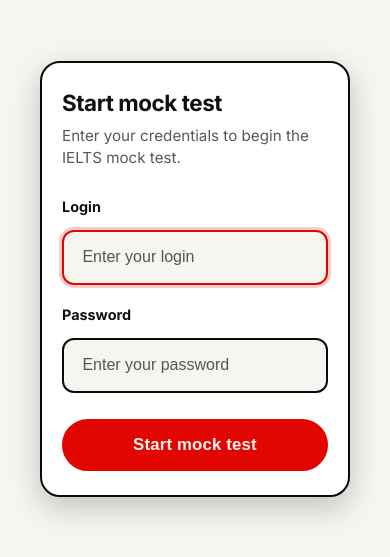
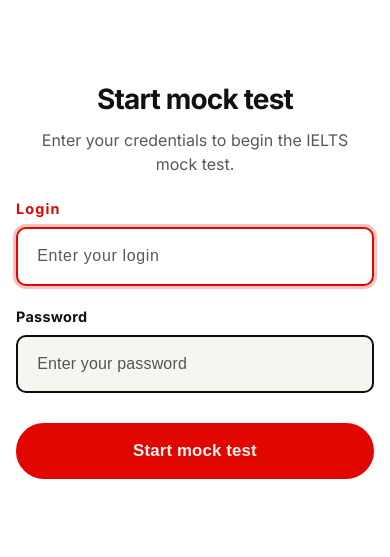
Before and after one commit to Istam0808/jasur_ielts_front, a Next.js app: page / in a window 390 px wide. Shown: the part 143-700 px from the top of the page. Built offline with nearby package versions, Linux system fonts and the light colour scheme.

Commit message:
Refactor student login form layout for improved accessibility and responsiveness; enhance styles for better user experience and visual consistency

```diff
--- a/src/app/page.jsx
+++ b/src/app/page.jsx
@@ -33,6 +33,7 @@
           noValidate
           autoComplete="on"
         >
+          <div className="student-login__field">
             <label className="student-login__label" htmlFor="student-login">
               Login
             </label>
@@ -49,7 +50,9 @@
               aria-invalid={!!error}
               aria-describedby={error ? "student-login-error" : undefined}
             />
+          </div>
 
+          <div className="student-login__field">
             <label className="student-login__label" htmlFor="student-password">
               Password
             </label>
@@ -64,6 +67,7 @@
               aria-required="true"
               aria-invalid={!!error}
             />
+          </div>
 
           {error && (
             <p
--- a/src/app/student-login.scss
+++ b/src/app/student-login.scss
@@ -1,9 +1,4 @@
 @use "../style/__settings" as s;
-
-@mixin container($max: 420px) {
-  width: min(#{$max}, calc(100% - 2rem));
-  margin-inline: auto;
-}
 
 @mixin button-base() {
   display: inline-flex;
@@ -14,86 +9,109 @@
   font-weight: 650;
   letter-spacing: 0.01em;
   text-decoration: none;
+  -webkit-user-select: none;
   user-select: none;
   white-space: nowrap;
   transition: transform 160ms ease, background-color 160ms ease, border-color 160ms ease,
     box-shadow 160ms ease, color 160ms ease;
 }
 
-// --- Student login (mock test entry) ---
+// --- Student login: full-page, centered form (no card) ---
 .student-login {
   min-height: 100vh;
   display: flex;
   align-items: center;
   justify-content: center;
-  padding: 1.5rem;
-  background: s.t(surface);
+  padding: 2rem 1.5rem;
+  background: s.t(surface-strong);
 }
 
 .student-login__card {
   width: 100%;
-  max-width: 420px;
-  padding: 2rem 2.25rem;
-  border: 2px solid s.t(border-on-light);
-  background: s.t(surface-strong);
-  border-radius: 20px;
-  box-shadow: s.t(shadow-1);
-  @include container(420px);
+  max-width: 400px;
+  margin-inline: auto;
+  padding: 0;
 }
 
 .student-login__title {
-  margin: 0 0 0.35rem;
-  font-size: 1.6rem;
+  margin: 0 0 0.5rem;
+  font-size: clamp(1.75rem, 4vw, 2.25rem);
   font-weight: 700;
-  letter-spacing: -0.02em;
+  letter-spacing: -0.03em;
   color: s.t(text-on-light);
+  text-align: center;
 }
 
 .student-login__subtitle {
-  margin: 0 0 1.75rem;
-  font-size: 0.95rem;
+  margin: 0 0 2rem;
+  font-size: 1rem;
   color: s.t(text-muted-on-light);
-  line-height: 1.45;
+  line-height: 1.5;
+  text-align: center;
+  max-width: 32ch;
+  margin-inline: auto;
 }
 
 .student-login__form {
   display: flex;
   flex-direction: column;
-  gap: 1.25rem;
+  gap: 1.35rem;
+}
+
+.student-login__field {
+  position: relative;
 }
 
 .student-login__label {
   display: block;
-  margin-bottom: -0.5rem;
+  margin-bottom: 0.4rem;
   font-size: 0.9rem;
   font-weight: 650;
+  letter-spacing: 0.02em;
   color: s.t(text-on-light);
+  transition: color 220ms ease, letter-spacing 220ms ease, transform 220ms ease;
+}
+
+.student-login__field:focus-within .student-login__label {
+  color: s.t(accent);
+  letter-spacing: 0.08em;
+  transform: translateY(-1px);
 }
 
 .student-login__input {
   width: 100%;
-  padding: 0.9rem 1.15rem;
+  padding: 1rem 1.2rem;
   font-size: 1rem;
   line-height: 1.4;
+  letter-spacing: 0.01em;
   border: 2px solid s.t(border-on-light);
   background: s.t(surface);
   color: s.t(text-on-light);
-  border-radius: 12px;
-  transition: border-color 160ms ease, box-shadow 160ms ease;
+  border-radius: 10px;
+  transition: border-color 220ms ease, box-shadow 220ms ease, letter-spacing 220ms ease,
+    background-color 220ms ease;
 }
 
 .student-login__input::placeholder {
   color: s.t(text-muted-on-light);
+  opacity: 1;
+  transition: opacity 220ms ease;
+}
+
+.student-login__input:focus::placeholder {
+  opacity: 0.4;
 }
 
 .student-login__input:hover {
-  border-color: s.c(gray-500);
+  border-color: s.c(gray-400);
 }
 
 .student-login__input:focus {
   outline: none;
   border-color: s.t(accent);
-  box-shadow: 0 0 0 3px rgba(s.c(red), 0.2);
+  box-shadow: 0 0 0 3px rgba(s.c(red), 0.25);
+  letter-spacing: 0.04em;
+  background-color: s.t(surface-strong);
 }
 
 .student-login__input:focus-visible {
@@ -104,19 +122,19 @@
   margin: 0;
   padding: 0.5rem 0;
   font-size: 0.9rem;
-  color: s.c(red);
+  color: s.c(red-2);
 }
 
 .student-login__btn {
-  margin-top: 0.35rem;
-  padding: 0.9rem 1.35rem;
+  margin-top: 0.5rem;
+  padding: 1rem 1.5rem;
   border: 2px solid s.t(accent);
   background: s.t(accent);
   color: s.t(text-on-dark);
   font-size: 1.05rem;
   font-weight: 700;
   cursor: pointer;
-  border-radius: 12px;
+  border-radius: 10px;
   @include button-base();
 }
 
@@ -132,19 +150,24 @@
 }
 
 @media (max-width: 480px) {
-  .student-login__card {
-    padding: 1.5rem 1.25rem;
+  .student-login {
+    padding: 1.5rem 1rem;
   }
 
-  .student-login__title {
-    font-size: 1.4rem;
+  .student-login__subtitle {
+    margin-bottom: 1.5rem;
   }
 }
 
 @media (prefers-reduced-motion: reduce) {
+  .student-login__label,
   .student-login__input,
   .student-login__btn {
     transition: none;
+  }
+
+  .student-login__field:focus-within .student-login__label {
+    transform: none;
   }
 
   .student-login__btn:hover {
```
Lines whose indentation alone changed are shown as unchanged.
